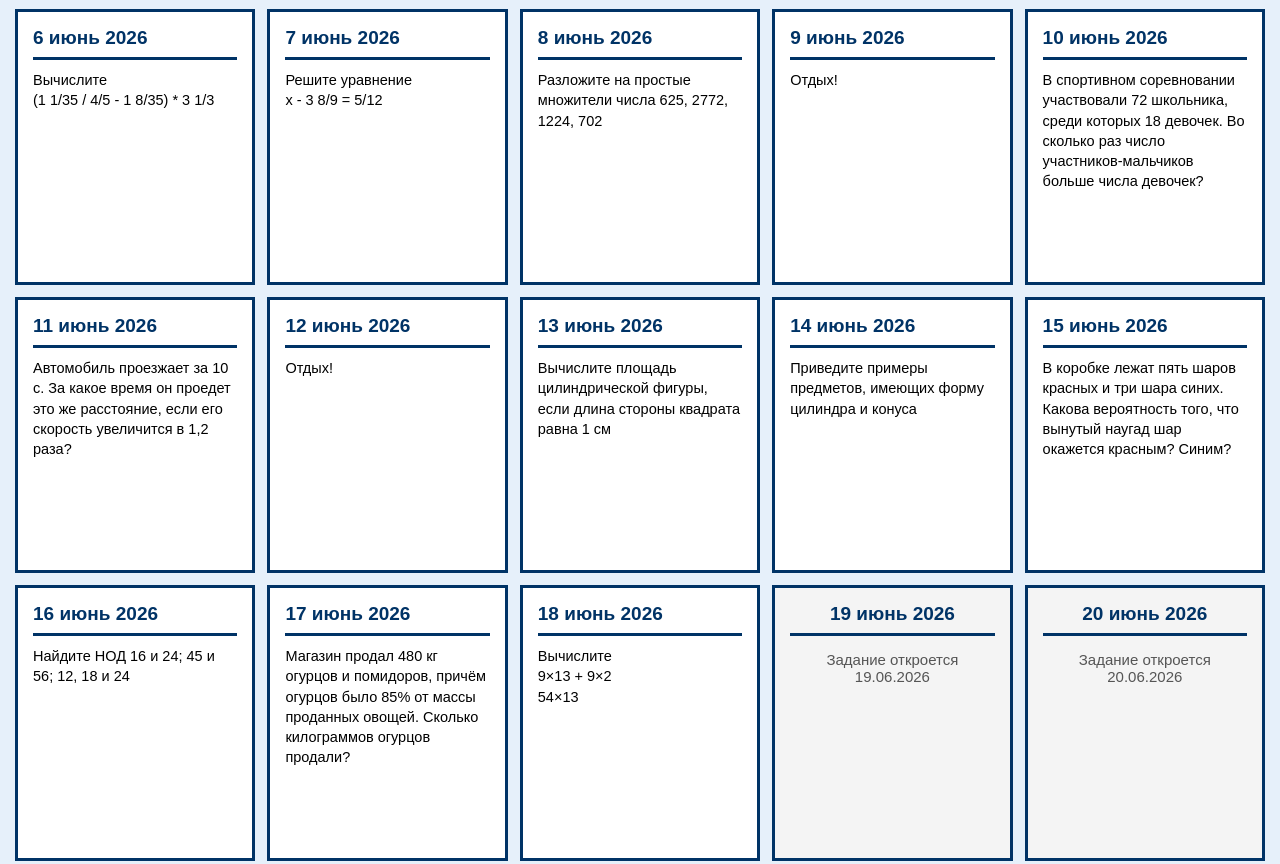
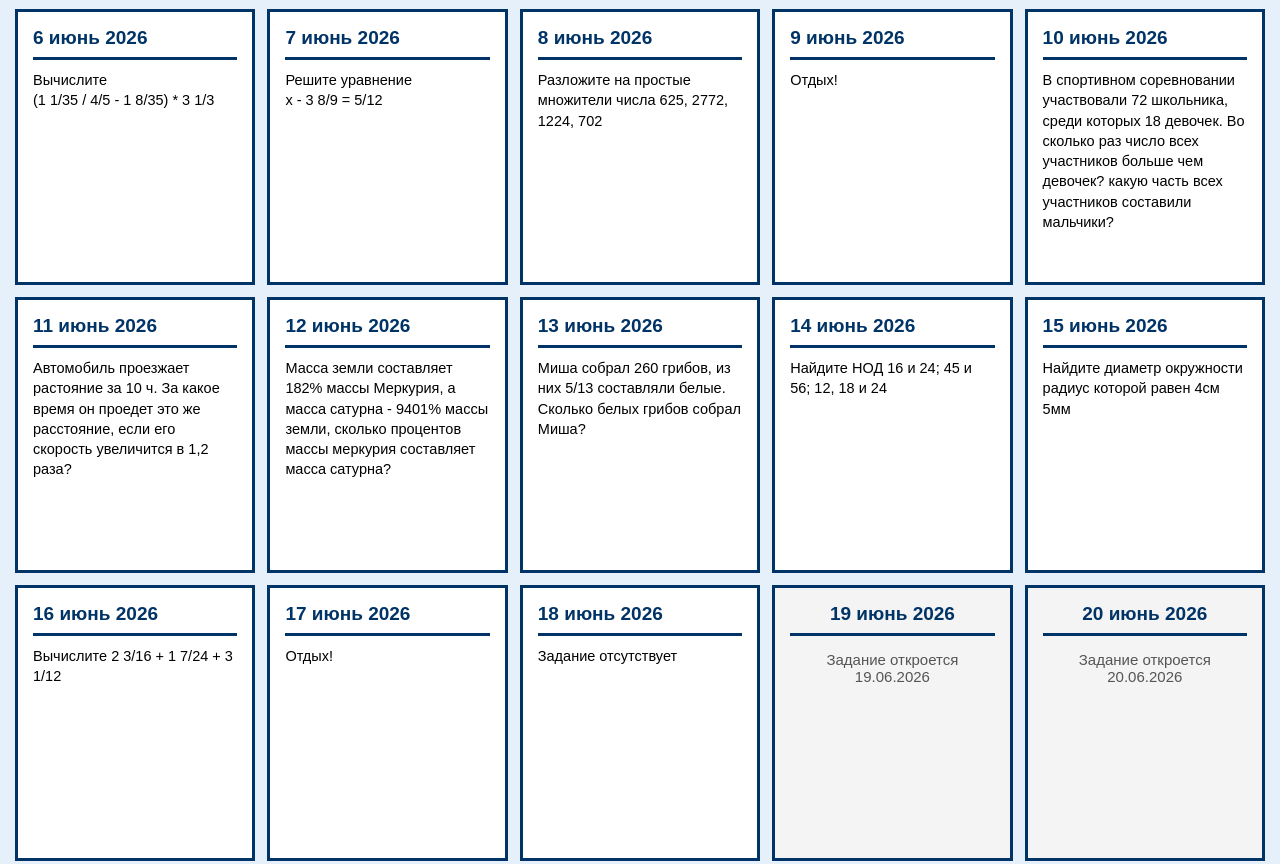
Before and after one commit to DLM1052005/letniykalendar2026, a plain HTML site: page index.html in a window 1280 px wide. Shown: the part 490-1354 px from the top of the page. Drawn offline with Linux system fonts and the light colour scheme.

Commit message:
Update index.html

```diff
--- a/index.html
+++ b/index.html
@@ -92,15 +92,15 @@
       "2026-06-07": "Решите уравнение\nx - 3 8/9 = 5/12",
       "2026-06-08": "Разложите на простые множители числа 625, 2772, 1224, 702",
       "2026-06-09": "Отдых!",
-      "2026-06-10": "В спортивном соревновании участвовали 72 школьника, среди которых 18 девочек. Во сколько раз число участников-мальчиков больше числа девочек?",
-      "2026-06-11": "Автомобиль проезжает за 10 с. За какое время он проедет это же расстояние, если его скорость увеличится в 1,2 раза?",
-      "2026-06-12": "Отдых!",
-      "2026-06-13": "Вычислите площадь цилиндрической фигуры, если длина стороны квадрата равна 1 см",
-      "2026-06-14": "Приведите примеры предметов, имеющих форму цилиндра и конуса",
-      "2026-06-15": "В коробке лежат пять шаров красных и три шара синих. Какова вероятность того, что вынутый наугад шар окажется красным? Синим?",
-      "2026-06-16": "Найдите НОД 16 и 24; 45 и 56; 12, 18 и 24",
-      "2026-06-17": "Магазин продал 480 кг огурцов и помидоров, причём огурцов было 85% от массы проданных овощей. Сколько килограммов огурцов продали?",
-      "2026-06-18": "Вычислите\n9×13 + 9×2\n54×13"
+      "2026-06-10": "В спортивном соревновании участвовали 72 школьника, среди которых 18 девочек. Во сколько раз число всех участников больше чем девочек? какую часть всех участников составили мальчики?",
+      "2026-06-11": "Автомобиль проезжает растояние за 10 ч. За какое время он проедет это же расстояние, если его скорость увеличится в 1,2 раза?",
+      "2026-06-12": "Масса земли составляет 182% массы Меркурия, а масса сатурна - 9401% массы земли, сколько процентов массы меркурия составляет масса сатурна?",
+      "2026-06-13": "Миша собрал 260 грибов, из них 5/13 составляли белые. Сколько белых грибов собрал Миша?",
+      "2026-06-14": "Найдите НОД 16 и 24; 45 и 56; 12, 18 и 24",
+      "2026-06-15": "Найдите диаметр окружности радиус которой равен 4см 5мм",
+      "2026-06-16": "Вычислите 2 3/16 + 1 7/24 + 3 1/12",
+      "2026-06-17": "Отдых!",
+      "2026-06-18": "Задание отсутствует"
     };
 
     const calendar = document.getElementById('calendar');
```
